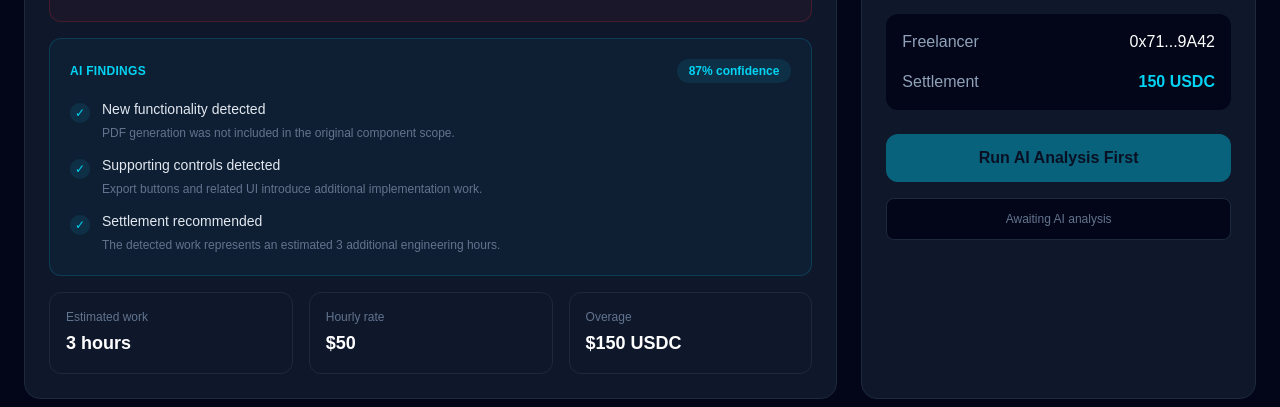
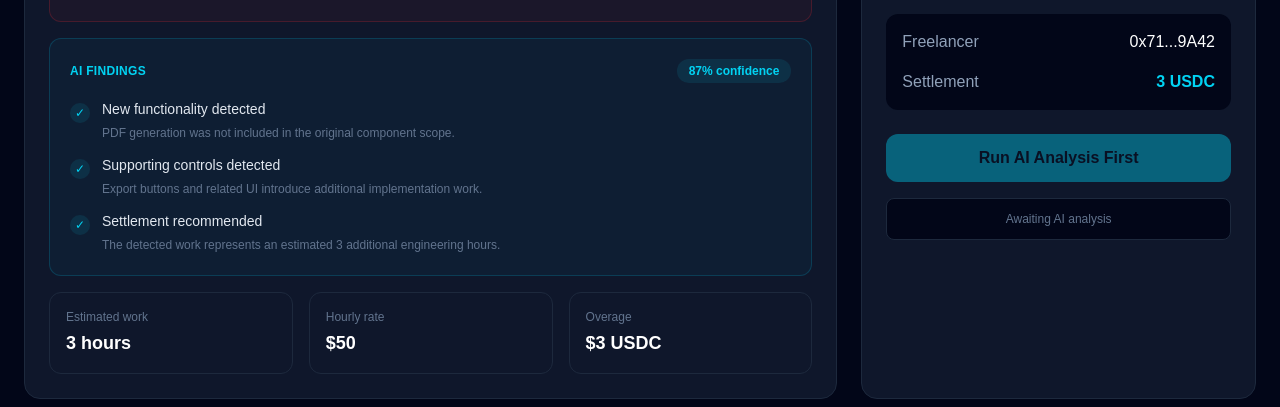
Before and after one commit to okaibit/scopeguard-ai, a Next.js app: page / in a window 1280 px wide. Shown: the part 682-1089 px from the top of the page. Built offline with nearby package versions, Linux system fonts and the light colour scheme.

Commit message:
Update main dashboard settlement to 3 USDC

```diff
--- a/app/page.tsx
+++ b/app/page.tsx
@@ -231,7 +231,7 @@ export default function Home() {
                 />
                 <Metric
                   label="Overage"
-                  value="$150 USDC"
+                  value="$3 USDC"
                 />
               </div>
             </div>
@@ -285,7 +285,7 @@ export default function Home() {
                   Settlement
                 </span>
                 <span className="font-semibold text-cyan-400">
-                  150 USDC
+                  3 USDC
                 </span>
               </div>
             </div>
```
